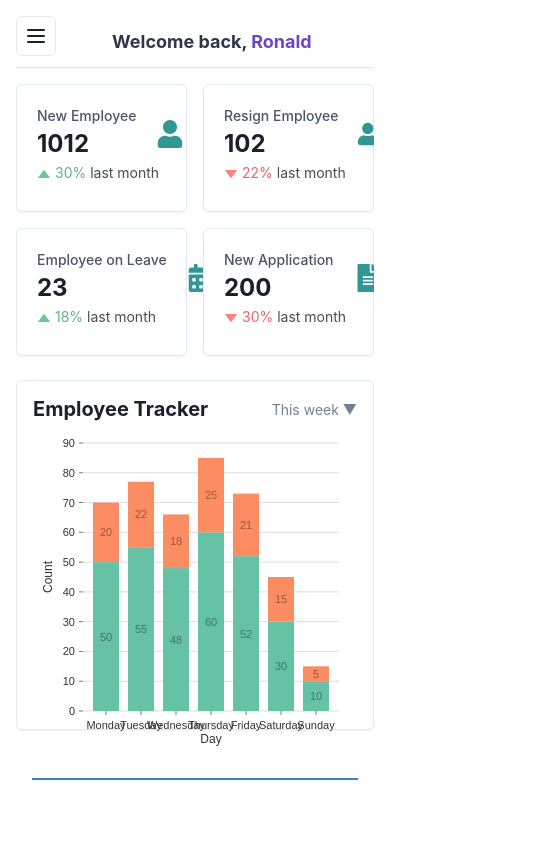
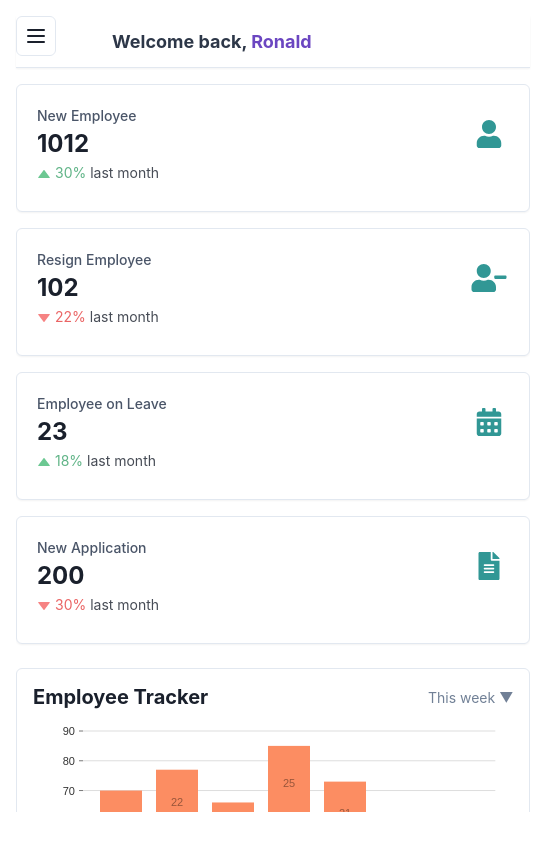
Before and after one commit to Markjonel02/human-resource-information-system, a React (Vite) app in the folder Frontend/: page / in a window 390 px wide. Shown: the whole page, 546 px wide, since content can reach past the window. Built offline with nearby package versions, Linux system fonts and the light colour scheme.

Commit message:
working on dashboard

```diff
--- a/Frontend/src/components/EmployeeStatus.jsx
+++ b/Frontend/src/components/EmployeeStatus.jsx
@@ -160,12 +160,13 @@ const EmployeeStatus = () => {
           <Thead bg="gray.50">
             <Tr>
               <Th>Full Name</Th>
-              <Th display={{ base: "none", md: "table-cell" }}>Department</Th>
+              <Th display={{ base: "table-cell", md: "table-cell" }}>
+                Department
+              </Th>
               <Th display={{ base: "none", md: "none", lg: "table-cell" }}>
                 Join Date
               </Th>
-              <Th display={{ base: "none", md: "table-cell" }}>Status</Th>
-              <Th>Actions</Th>
+              <Th display="table-cell">Status</Th>
             </Tr>
           </Thead>
           <Tbody bg="white">
@@ -194,7 +195,7 @@ const EmployeeStatus = () => {
                     </Box>
                   </Flex>
                 </Td>
-                <Td display={{ base: "none", md: "table-cell" }}>
+                <Td display={{ base: "table-cell", md: "table-cell" }}>
                   <Text fontSize="sm" color="gray.900">
                     {employee.department}
                   </Text>
@@ -207,7 +208,7 @@ const EmployeeStatus = () => {
                     </Text>
                   </HStack>
                 </Td>
-                <Td display={{ base: "none", md: "table-cell" }}>
+                <Td display="table-cell">
                   <Tag
                     size="md"
                     variant="subtle"
@@ -215,22 +216,6 @@ const EmployeeStatus = () => {
                   >
                     {employee.status}
                   </Tag>
-                </Td>
-                <Td textAlign="right">
-                  <Menu>
-                    <MenuButton
-                      as={IconButton}
-                      aria-label="Options"
-                      icon={<ChevronDownIcon />}
-                      variant="ghost"
-                      colorScheme="gray"
-                    />
-                    <MenuList>
-                      <MenuItem>Edit</MenuItem>
-                      <MenuItem>View</MenuItem>
-                      <MenuItem>Delete</MenuItem>
-                    </MenuList>
-                  </Menu>
                 </Td>
               </Tr>
             ))}
--- a/Frontend/src/components/EmployeeTracker.jsx
+++ b/Frontend/src/components/EmployeeTracker.jsx
@@ -11,14 +11,14 @@ import {
   useColorModeValue,
   Flex,
   Heading,
+  useBreakpointValue,
   Text,
+  Icon,
 } from "@chakra-ui/react";
-import { Icon } from "@chakra-ui/react";
 import { FaUser, FaUserMinus, FaCalendarAlt, FaFileAlt } from "react-icons/fa";
 import { ResponsiveBar } from "@nivo/bar";
-import { extendTheme } from "@chakra-ui/react"; // Not strictly needed for this fix, but good to keep if you plan to extend themes
+import { employeeTrackerData } from "../lib/api"; // Your data source
 
-// 1. Define the MetricCard component
 const MetricCard = ({ title, value, percentageChange, type, icon }) => {
   const cardBg = useColorModeValue("white", "gray.700");
   const textColor = useColorModeValue("gray.800", "white");
@@ -33,7 +33,7 @@ const MetricCard = ({ title, value, percentageChange, type, icon }) => {
       rounded="md"
       bg={cardBg}
     >
-      <Flex justifyContent="space-between" alignItems="center">
+      <Flex justify="space-between" align="center">
         <Box>
           <StatLabel fontWeight="medium" isTruncated color={helpTextColor}>
             {title}
@@ -43,7 +43,14 @@ const MetricCard = ({ title, value, percentageChange, type, icon }) => {
           </StatNumber>
         </Box>
         {icon && (
-          <Icon as={icon} w={7} h={7} color="teal.500" fontSize={"xs"} ml={5} /> // Using Chakra's Icon component with the passed icon prop
+          <Icon
+            as={icon}
+            w={{ base: 10, md: 7 }}
+            h={7}
+            color="teal.500"
+            fontSize="xs"
+            ml={{ base: 1, md: 5 }}
+          />
         )}
       </Flex>
       <StatHelpText>
@@ -57,58 +64,34 @@ const MetricCard = ({ title, value, percentageChange, type, icon }) => {
   );
 };
 
-// 2. Sample Data for the Bar Chart
-const employeeTrackerData = [
-  {
-    day: "Monday",
-    "Full-time": 50,
-    "Part-time": 20,
-  },
-  {
-    day: "Tuesday",
-    "Full-time": 55,
-    "Part-time": 22,
-  },
-  {
-    day: "Wednesday",
-    "Full-time": 48,
-    "Part-time": 18,
-  },
-  {
-    day: "Thursday",
-    "Full-time": 60,
-    "Part-time": 25,
-  },
-  {
-    day: "Friday",
-    "Full-time": 52,
-    "Part-time": 21,
-  },
-  {
-    day: "Saturday",
-    "Full-time": 30,
-    "Part-time": 15,
-  },
-  {
-    day: "Sunday",
-    "Full-time": 10,
-    "Part-time": 5,
-  },
-];
-
 const EmployeeTracker = () => {
   const chartBgColor = useColorModeValue("white", "gray.700");
   const chartBorderColor = useColorModeValue("gray.200", "gray.700");
   const chartTitleColor = useColorModeValue("gray.800", "white");
 
+  const isMobile = useBreakpointValue({ base: true, md: false });
+  const axisBottomLabel = useBreakpointValue({
+    md: "Day",
+  });
+
+  const shortLabels = {
+    Monday: "M",
+    Tuesday: "T",
+    Wednesday: "W",
+    Thursday: "Th",
+    Friday: "F",
+    Saturday: "Sa",
+    Sunday: "Su",
+  };
+
+  const formattedData = employeeTrackerData.map((item) => ({
+    ...item,
+    day: isMobile ? shortLabels[item.day] || item.day : item.day,
+  }));
+
   return (
-    // 3. Wrap the component in ChakraProvider
-
     <Box pt={4}>
-      {" "}
-      {/* Changed from 70% to 50% */}
-      {/* Metric Cards */}
-      <SimpleGrid columns={{ base: 2, md: 2, lg: 4 }} spacing={4} mb={6}>
+      <SimpleGrid columns={{ base: 1, md: 2, lg: 4 }} spacing={4} mb={6}>
         <MetricCard
           title="New Employee"
           value="1012"
@@ -138,7 +121,7 @@ const EmployeeTracker = () => {
           icon={FaFileAlt}
         />
       </SimpleGrid>
-      {/* Employee Tracker Bar Chart */}
+
       <Box
         height="350px"
         width="100%"
@@ -150,7 +133,7 @@ const EmployeeTracker = () => {
         rounded="md"
         bg={chartBgColor}
       >
-        <Flex justifyContent="space-between" alignItems="center" mb={3}>
+        <Flex justify="space-between" align="center" mb={3}>
           <Heading as="h2" size="md" color={chartTitleColor}>
             Employee Tracker
           </Heading>
@@ -158,8 +141,9 @@ const EmployeeTracker = () => {
             This week ▼
           </Text>
         </Flex>
+
         <ResponsiveBar
-          data={employeeTrackerData} // Now `employeeTrackerData` is defined
+          data={formattedData}
           keys={["Full-time", "Part-time"]}
           indexBy="day"
           margin={{ top: 10, right: 20, bottom: 40, left: 50 }}
@@ -167,19 +151,15 @@ const EmployeeTracker = () => {
           valueScale={{ type: "linear" }}
           indexScale={{ type: "band", round: true }}
           colors={{ scheme: "set2" }}
-          borderColor={{
-            from: "color",
-            modifiers: [["darker", 1.6]],
-          }}
+          borderColor={{ from: "color", modifiers: [["darker", 1.6]] }}
           axisTop={null}
           axisRight={null}
           axisBottom={{
             tickSize: 4,
             tickPadding: 4,
-            legend: "Day",
+
             legendPosition: "middle",
             legendOffset: 28,
-            truncateTickAt: 0,
           }}
           axisLeft={{
             tickSize: 4,
@@ -187,14 +167,10 @@ const EmployeeTracker = () => {
             legend: "Count",
             legendPosition: "middle",
             legendOffset: -35,
-            truncateTickAt: 0,
           }}
           labelSkipWidth={10}
           labelSkipHeight={10}
-          labelTextColor={{
-            from: "color",
-            modifiers: [["darker", 1.4]],
-          }}
+          labelTextColor={{ from: "color", modifiers: [["darker", 1.4]] }}
           legends={[
             {
               dataFrom: "keys",
--- /dev/null
+++ b/Frontend/src/lib/api.jsx
@@ -0,0 +1,37 @@
+export const employeeTrackerData = [
+  {
+    day: "Monday",
+    "Full-time": 50,
+    "Part-time": 20,
+  },
+  {
+    day: "Tuesday",
+    "Full-time": 55,
+    "Part-time": 22,
+  },
+  {
+    day: "Wednesday",
+    "Full-time": 48,
+    "Part-time": 18,
+  },
+  {
+    day: "Thursday",
+    "Full-time": 60,
+    "Part-time": 25,
+  },
+  {
+    day: "Friday",
+    "Full-time": 52,
+    "Part-time": 21,
+  },
+  {
+    day: "Saturday",
+    "Full-time": 30,
+    "Part-time": 15,
+  },
+  {
+    day: "Sunday",
+    "Full-time": 10,
+    "Part-time": 5,
+  },
+];
```
